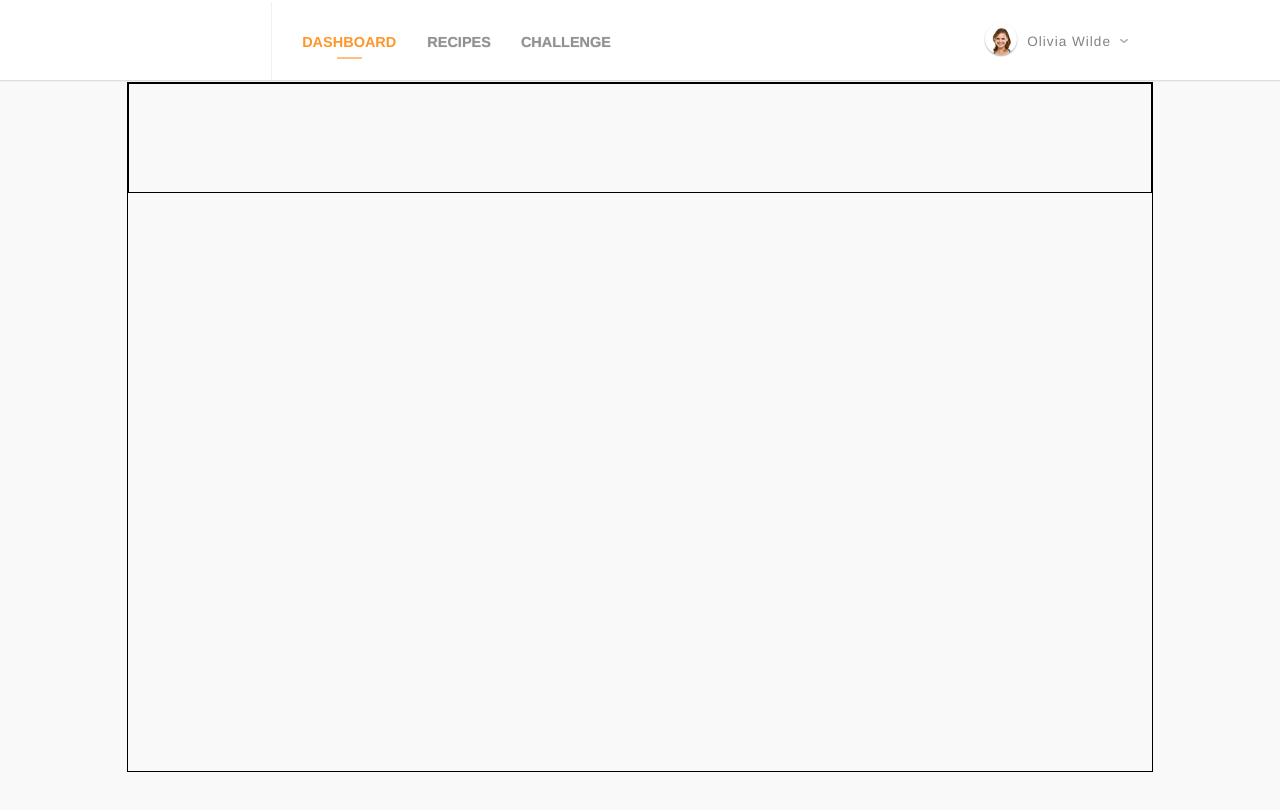
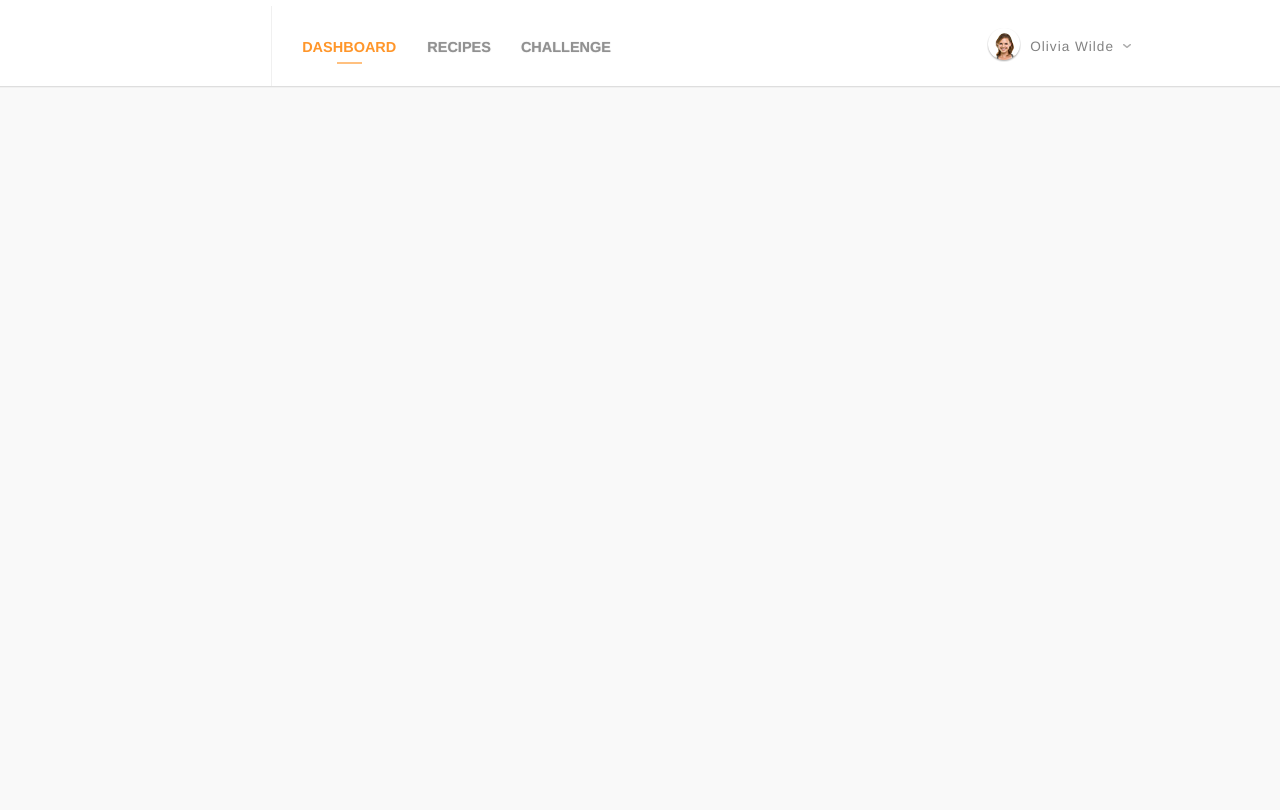
Before and after one commit to trohda/diet-feature-project, a React (Create React App) app: page / in a window 1280 px wide. Shown: the top 810 px of the page. Built offline with nearby package versions, Linux system fonts and the light colour scheme.

Commit message:
Another corretion in styles

```diff
--- a/src/components/Header/HeaderStyles/Header.styled.js
+++ b/src/components/Header/HeaderStyles/Header.styled.js
@@ -3,12 +3,12 @@ import styled from "styled-components";
 export const StyledHeader = styled.header`
   background-color: white;
   width: 100%;
-  height: 78px;
+  height: 80px;
   border-bottom: 1px solid rgba(0, 0, 0, 0.13);
   display: flex;
   flex-direction: row;
   justify-content: center;
-  padding-top: 2px;
+  padding-top: 6px;
 `;
 
 export const HeaderContentWrapper = styled.div`
--- a/src/components/Header/HeaderStyles/LoggedUser.styled.js
+++ b/src/components/Header/HeaderStyles/LoggedUser.styled.js
@@ -5,7 +5,7 @@ export const StyledLoggedUser = styled.div`
   flex-direction: row;
   align-items: center;
   justify-content: space-between;
-  margin-right: 24px;
+  margin-right: 21px;
   gap: 1px;
 
   p {
--- a/src/components/MealPlan/MealPlanStyles/MealPlan.styled.js
+++ b/src/components/MealPlan/MealPlanStyles/MealPlan.styled.js
@@ -1,7 +1,6 @@
 import styled from "styled-components";
 
 export const StyledMealPlan = styled.div`
-  border: 1px solid black;
   width: 1024px;
   height: 688px;
   display: flex;
--- a/src/components/MealPlan/MealPlanStyles/MealPlanHeader.styled.js
+++ b/src/components/MealPlan/MealPlanStyles/MealPlanHeader.styled.js
@@ -3,5 +3,4 @@ import styled from "styled-components";
 export const MealPlanHEaderWrapper = styled.div`
   width: 100%;
   height: 108px;
-  border: 1px solid black;
 `;
```
